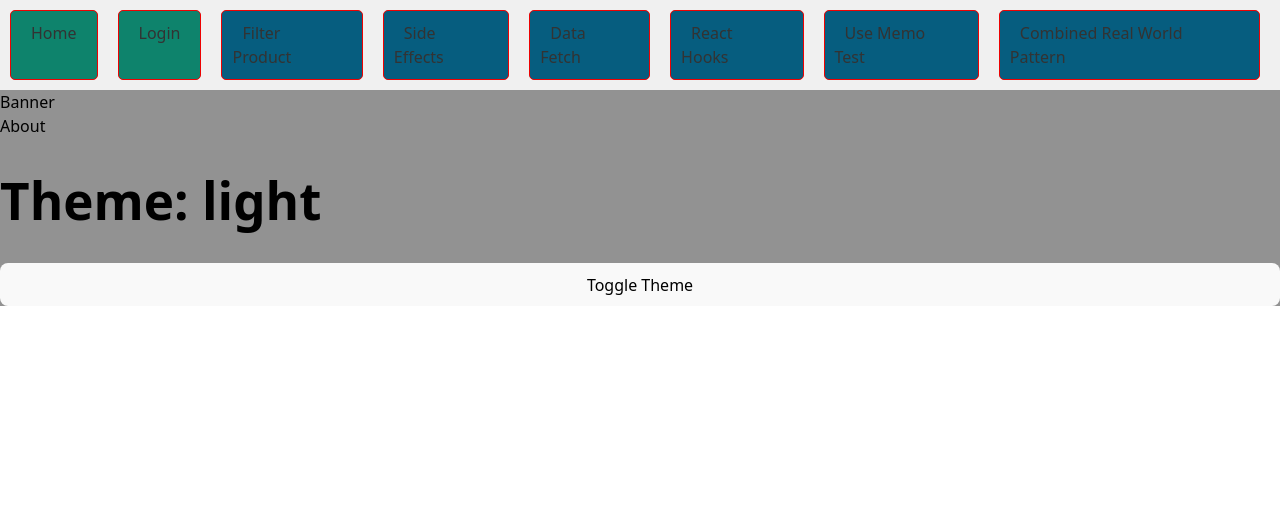
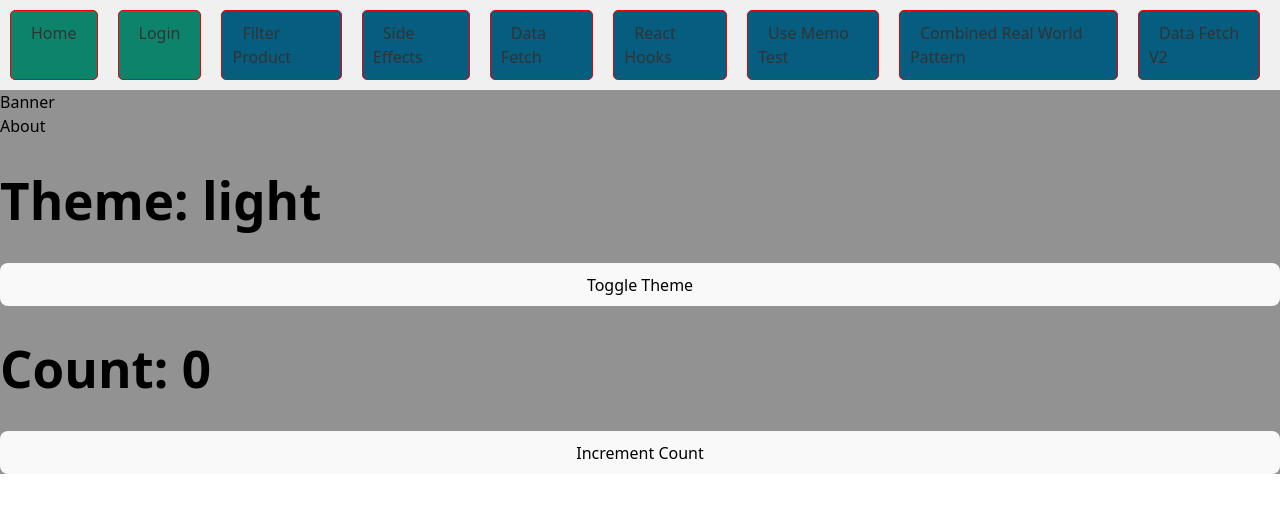
Before and after one commit to snairsumith/react-project-study, a React (Vite) app: page / in a window 1280 px wide. Shown: the top 512 px of the page. Built offline with nearby package versions, Linux system fonts and the light colour scheme; no server answers.

Commit message:
feat: implement lazy loading for Home component, add DataFetchV2 route, and enhance ThemeContext with count functionality

```diff
--- a/src/App.tsx
+++ b/src/App.tsx
@@ -1,10 +1,8 @@
 
 import './App.css'
-import Home from './pages/Home'
 import './assets/css/main.css'
 import Login from './pages/Login'
-import Button from './components/Study/Button'
-import { useState } from 'react'
+import { lazy, Suspense } from 'react'
 import FilterableProductTable from './pages/FilterableProductTable'
 import './assets/css/FilterableProductTable.css'
 import SideEffects from './pages/SideEffects'
@@ -19,9 +17,13 @@ import UesMemoTest from './pages/UesMemoTest'
 import CombinedRealWorldPattern from './pages/CombinedRealWorldPattern'
 import Login2 from './page2/Login'
 import Home1 from './page2/Home/Home'
-import { MantineProvider } from '@mantine/core'
+// import Home from './pages/Home'
+import {  MantineProvider } from '@mantine/core'
+import DataFetchV2 from './page2/DataFetch/DataFetch'
+import Loading from './components/Loading/Loading'
+
+const HomePage = lazy(() => import('./pages/Home'))
 function App() {
-  const [count,setCount] = useState<number>(0);
 
   return (
     <>
@@ -29,10 +31,12 @@ function App() {
     <ThemeProvider>
 
       <Routes>
-        <Route path="/" element={<Home />} />
+        <Route path="/" element={<Suspense fallback={<Loading message="Loading Home Page..." />}><HomePage /></Suspense>} />
+        {/* <Route path="/" element={<Home />} /> */}
         <Route path="/login" element={<Login />} />
         <Route path="/login2" element={<Login2 />} />
         <Route path="/home-1" element={<Home1 />} />
+        <Route path="/data-fetch-v2" element={<DataFetchV2 />} />
         <Route path="/filter-product" element={<FilterableProductTable />} />
         <Route path="/side-effects" element={<SideEffects />} />
         <Route path="/data-fetch" element={<DataFetch />} />
--- a/src/components/FilterableProductTable/ProductRow.tsx
+++ b/src/components/FilterableProductTable/ProductRow.tsx
@@ -1,4 +1,3 @@
-import React from "react";
 import type { Product } from "../../../types/Products";
 const ProductRow = ({ product }: { product: Product }) => {
     const name = product.stocked ? product.name :
--- a/src/components/Home/Menu.tsx
+++ b/src/components/Home/Menu.tsx
@@ -42,6 +42,11 @@ const Menu = () => {
             href: "/combined-real-world-pattern",
             isSub: true,
         },
+        {
+            label: "Data Fetch V2",
+            href: "/data-fetch-v2",
+            isSub: true,
+        },
     ]
 
     return <div className="menu-container">
--- /dev/null
+++ b/src/components/Loading/Loading.tsx
@@ -0,0 +1,13 @@
+import { Loader } from "@mantine/core"
+
+interface LoadingProps {
+    message?: string
+}
+
+const Loading = ({ message = 'Loading...' }: LoadingProps) => {
+    return <div style={{display:'flex',justifyContent:'center',alignItems:'center',height:'100vh'}}>
+        <Loader /><p style={{marginLeft:'10px',fontSize:'20px',fontWeight:'bold'}}>{message}</p></div>
+
+}
+
+export default Loading
--- a/src/components/ReactHooks/ReactContext.tsx
+++ b/src/components/ReactHooks/ReactContext.tsx
@@ -5,19 +5,25 @@ type Theme = 'light' | 'dark'
 type ThemeContextValue = {
   theme: Theme
   toggleTheme: () => void
+  count: number
+  incrementCount: () => void
 }
 
 const ThemeContext = createContext<ThemeContextValue | null>(null)
 
 export function ThemeProvider({ children }: { children: React.ReactNode }) {
   const [theme, setTheme] = useState<Theme>('light')
+  const [count, setCount] = useState(0)
 
   function toggleTheme() {
     setTheme(prev => (prev === 'light' ? 'dark' : 'light'))
   }
+  function incrementCount() {
+    setCount(prev => prev + 1)
+  }
 
   return (
-    <ThemeContext.Provider value={{ theme, toggleTheme }}>
+    <ThemeContext.Provider value={{ theme, toggleTheme, count, incrementCount }}>
       {children}
     </ThemeContext.Provider>
   )
--- /dev/null
+++ b/src/page2/DataFetch/DataFetch.tsx
@@ -0,0 +1,61 @@
+import { useEffect, useRef, useState } from "react";
+
+const DataFetchV2 = () => {
+    const [search, setSearch] = useState<string>("");
+    const [count, setCount] = useState<number>(0);
+    const inputRef = useRef<HTMLInputElement | null>(null)
+    const divRef = useRef<HTMLDivElement | null>(null)
+
+
+    useEffect(() => {
+      if(divRef.current){
+        divRef.current.style.backgroundColor = 'red';
+      }
+    }, []);
+
+
+    useEffect(() => {
+      if(divRef.current){
+        divRef.current.style.backgroundColor = 'red';
+      }
+    }, [count,search]);
+
+
+    useEffect(() => {
+
+      if(inputRef.current&&divRef.current){
+        if(count>5){
+        inputRef.current.style.backgroundColor = 'red';
+        divRef.current.style.backgroundColor = 'red';
+        }else{
+          inputRef.current.style.backgroundColor = 'blue';
+          divRef.current.style.backgroundColor = 'blue';
+        }
+      }
+    }, [count]);
+
+
+  return (
+  <div ref={divRef}>
+    <h1>Data Fetch V2</h1>
+    <h1>{count}</h1>
+    <button onClick={() => setCount(count + 1)}>Increment</button>
+    <button onClick={() => setCount(count - 1)}>Decrement</button>
+    <input ref={inputRef} type="text" placeholder="Search by name" value={search} onChange={(e) => setSearch(e.target.value)}
+
+    style={{
+      width: '500px',
+      height: '30px',
+      border: '1px solid #ccc',
+      borderRadius: '5px',
+      margin: '10px',
+      padding: '10px',
+    }} />
+    {/* {breeds.map((breed) => (
+      <div key={breed.id}>{breed.name}</div>
+    ))} */}
+  </div>
+  )
+};
+
+export default DataFetchV2;
--- a/src/page2/Home/Home.tsx
+++ b/src/page2/Home/Home.tsx
@@ -83,9 +83,7 @@ const Home1 = () => {
     const handleAdd = () => {
         setResult(firstNo + secondNo);
     }
-    const handleMouseEnter = () => {
-        console.log("Mouse entered");
-    }
+
     const handleKeyDown = (e: React.KeyboardEvent<HTMLInputElement>) => {
         if(e.key === 'Enter') {
             handleAdd();
--- a/src/pages/DataFetch.tsx
+++ b/src/pages/DataFetch.tsx
@@ -1,4 +1,3 @@
-import axios from "axios";
 import { useEffect, useMemo, useState } from "react";
 import { useNavigate } from "react-router-dom";
 import { getDogs } from "../api";
--- a/src/pages/Home.tsx
+++ b/src/pages/Home.tsx
@@ -4,13 +4,15 @@ import About from "../components/Home/About";
 import { useTheme } from "../components/ReactHooks/ReactContext";
 
 const Home = () => {
-  const {theme, toggleTheme} = useTheme();
+  const {theme, toggleTheme, count, incrementCount} = useTheme();
   return <div className={`main-container ${theme === 'light' ? 'light-theme' : 'dark-theme'}`}>
     <Menu />
     <Banner />
     <About />
     <h1>Theme: {theme}</h1>
     <button onClick={toggleTheme}>Toggle Theme</button>
+    <h1>Count: {count}</h1>
+    <button onClick={incrementCount}>Increment Count</button>
   </div>;
 };
 
--- a/src/pages/ReactHooks.tsx
+++ b/src/pages/ReactHooks.tsx
@@ -3,13 +3,15 @@ import { useTheme } from "../components/ReactHooks/ReactContext";
 import ReactRef from "../components/ReactHooks/ReactRef";
 
 const ReactHooks = () => {
-    const {theme, toggleTheme} = useTheme();
+    const {theme, toggleTheme, count, incrementCount} = useTheme();
 
     return <div className={`main-container ${theme === 'light' ? 'light-theme' : 'dark-theme'}`}>
         <Menu />
         <h1>Theme: {theme}</h1>
         <ReactRef />
         <button onClick={toggleTheme}>Toggle Theme</button>
+        <h1>Count: {count}</h1>
+        <button onClick={incrementCount}>Increment Count</button>
     </div>
 }
 
```
Also changed, not shown: src/api/index2.ts (added, +7 -0 lines), src/utils/useCount.ts (added), 3 other files (tests, documents, lock files or other folders).
